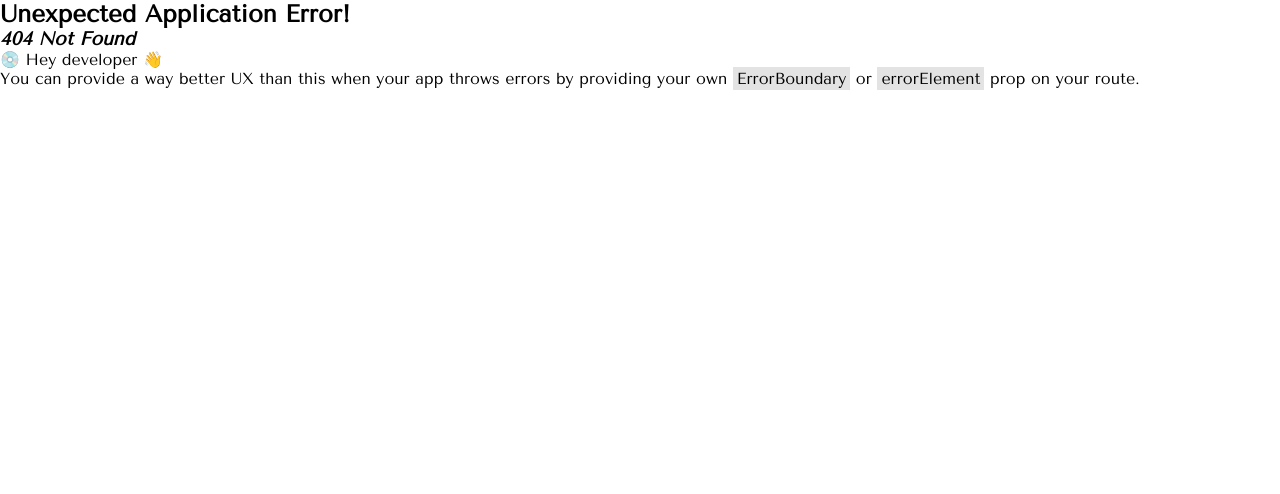
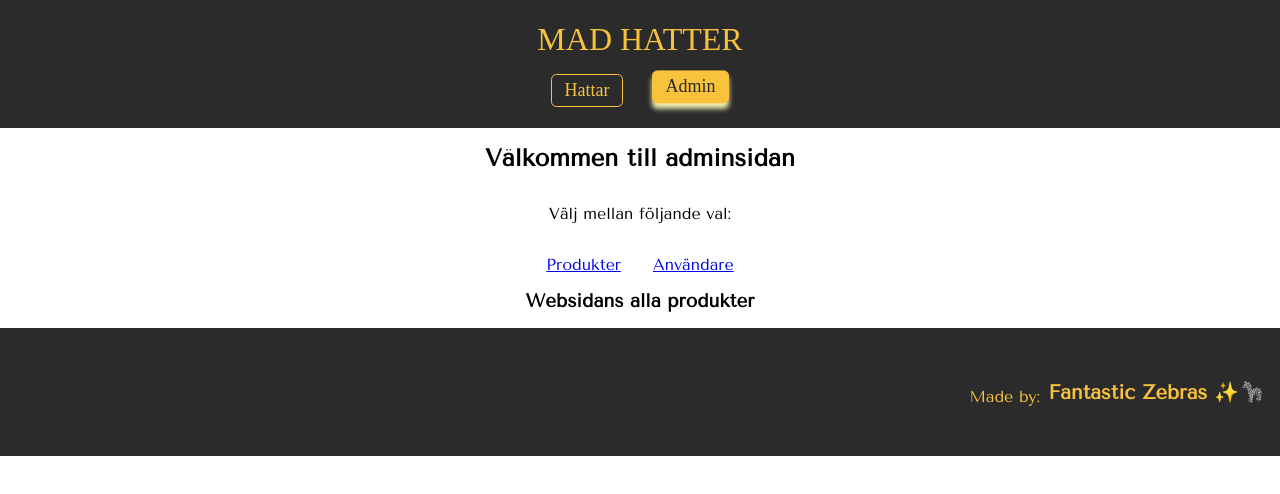
Before and after one commit to ThereseS89/fanstastic-zebras-madhatter-api, a React (Vite) app: page /admin/products in a window 1280 px wide. Before the commit this address had no page. Shown: the top 494 px of the page. Built offline with nearby package versions, Linux system fonts and the light colour scheme; a web font is replaced by a local one.

Commit message:
added new files for admin-page

```diff
--- /dev/null
+++ b/src/ApiFunctions/getUsers.js
@@ -0,0 +1,15 @@
+
+export async function getUsers() {
+	console.log('getting users...')
+	try {
+			const response = await fetch('/api/admin')
+			const usersData = await response.json()
+
+	console.log ('Response from API:' , )
+	return usersData
+} catch (error){
+	console.error("error fetching data: ", error )
+	return []
+}
+
+}
--- /dev/null
+++ b/src/routes/Admin/admin.css
@@ -0,0 +1,20 @@
+.admin-choices-container {
+	padding: 1em;
+	display: flex;
+	flex-direction: column;
+	justify-content: center;
+	align-items: center;
+
+}
+
+.choice-heading {
+	padding-top: 2em;
+}
+
+.admin-links {
+	padding: 1em;
+	margin-top: 1em;
+}
+.admin-links a {
+	padding: 1em;
+}
--- /dev/null
+++ b/src/routes/Admin/admin.jsx
@@ -0,0 +1,23 @@
+import { Link, Outlet } from "react-router-dom"
+import { useEffect, useState } from "react"
+import './admin.css'
+
+
+const Admin = () => {
+
+	return (
+		<section className="admin-choices-container">
+			<h2>Välkommen till adminsidan</h2>
+			<p className="choice-heading">Välj mellan följande val:</p>
+			<div className="admin-links">
+			<Link to="products">Produkter</Link>
+			<Link to="users">Användare</Link>
+		</div>
+		<Outlet />
+
+		</section>
+
+	)
+}
+
+export default Admin
--- /dev/null
+++ b/src/routes/Admin/adminProducts.jsx
@@ -0,0 +1,11 @@
+
+
+const AdminProducts = () => {
+	return (
+		<>
+		<h3>Websidans alla produkter</h3>
+		</>
+	)
+}
+
+export default AdminProducts
--- /dev/null
+++ b/src/routes/Admin/adminUsers.jsx
@@ -0,0 +1,29 @@
+import { getUsers } from '../../ApiFunctions/getUsers.js'
+import { Outlet } from "react-router-dom"
+import { useEffect, useState } from "react"
+
+const AdminUsers = () => {
+	const [users, setUsers] = useState([])
+
+	useEffect(() => {
+		//uploadUsers()
+		async function fetchData() {
+			const usersData = await getUsers();
+			setUsers(usersData)
+		}
+		fetchData()
+	})
+	console.log(users)
+
+	return (
+		<section className="admin-container">
+		<h3>Listan över alla användare:</h3>
+		<ul className='users-list'>
+
+		</ul>
+
+		</section>
+	)
+}
+
+export default AdminUsers
--- a/src/routes/admin.jsx
+++ /dev/null
@@ -1,10 +0,0 @@
-
-
-const Admin = () => {
-	return(
-		<h2>Välkommen till adminsidan</h2>
-
-	)
-}
-
-export default Admin
```
Also changed, not shown: src/RoutesConfig.jsx (+15 -2 lines).
